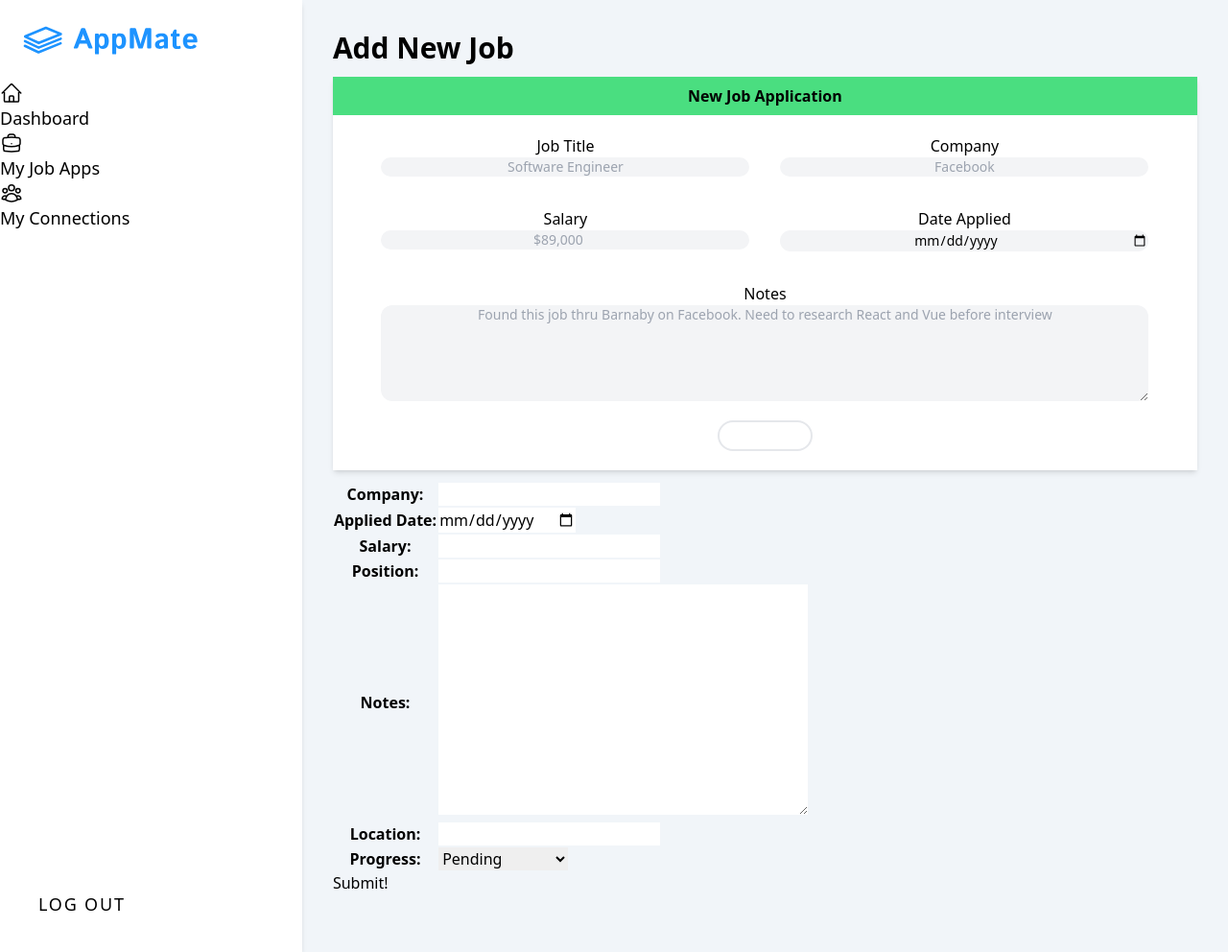
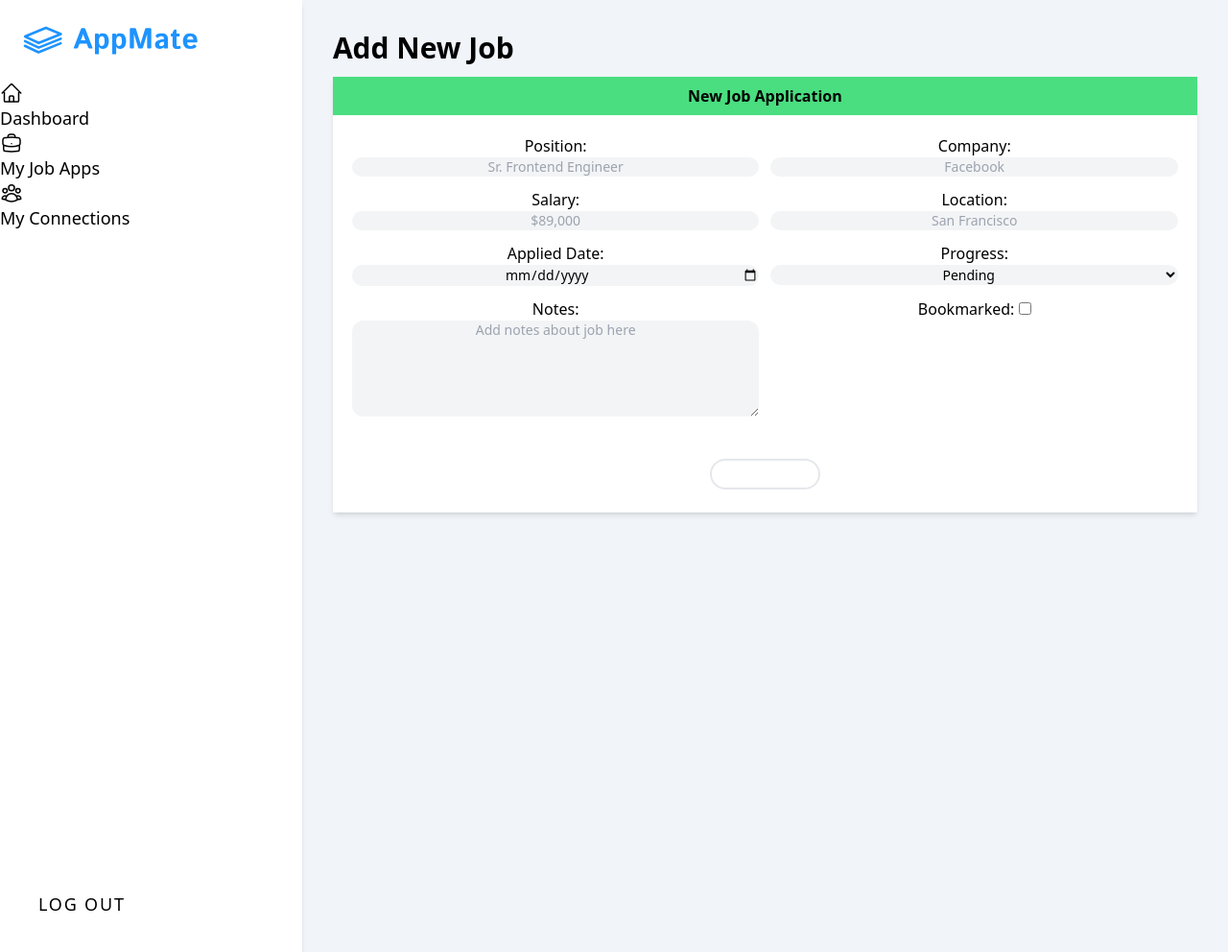
Before and after one commit to reiduf/appMate, a Django app: page /jobs/create/ in a window 1280 px wide. Shown: the whole page at 96% size. Run offline with Django 4.2, Linux system fonts and the light colour scheme; the visitor is signed in with stand-in values (Sample User, id 1); some libraries are stand-ins or nearby versions.

Commit message:
adds styling to forms

```diff
--- a/main_app/forms.py
+++ b/main_app/forms.py
@@ -1,4 +1,4 @@
-from django.forms import ModelForm, DateInput, Textarea
+from django.forms import ModelForm, DateInput, Textarea, TextInput, Select, CheckboxInput
 from .models import Todo, Status, Job
 
 
@@ -15,16 +15,15 @@
             'date': DateInput(
                 format=('%Y-%m-%d'),
                 attrs={
-                    'class': 'form-control',
+                    'class': 'rounded-full border-gray-300 border-2 my-2 w-full',
                     'placeholder': 'Select a date',
                     'type': 'date'
                 }),
             'description': Textarea(
                 attrs={
-                    'placeholder': 'Received callback to set up interview',
+                    'placeholder': 'Add notes about the status update',
                     'cols': 30,
                     'rows': 5,
-
                 }
             )
         }
@@ -32,13 +31,48 @@
 class JobForm(ModelForm):
     class Meta:
         model = Job
-        fields = ['company', 'date', 'salary', 'position', 'notes', 'location', 'progress']
+        fields = ['position', 'company', 'salary', 'location', 'date', 'progress', 'notes', 'bookmarked']
         widgets = {
             'date': DateInput(
                 format=('%Y-%m-%d'),
                 attrs={
-                    'class': 'form-control',
+                    'class': 'text-primary text-sm block text-center rounded-full min-w-96 w-full text-center bg-gray-100 border-0',
                     'placeholder': 'Select a date',
                     'type': 'date'
                 }),
+            'notes': Textarea(
+                attrs={
+                    'class': 'text-primary w-full text-sm block text-center rounded-xl min-w-96 bg-gray-100 border-0 col-span-2',
+                    'placeholder': 'Add notes about job here',
+                    'cols': 30,
+                    'rows': 5,
+                }),
+            'location': TextInput(
+                attrs={
+                    'class': 'text-primary text-sm block text-center rounded-full min-w-96 w-full bg-gray-100 border-0',
+                    'placeholder': 'San Francisco',
+                }),
+            'salary': TextInput(
+                attrs={
+                    'class': 'text-primary text-sm block text-center rounded-full min-w-96 w-full bg-gray-100 border-0',
+                    'placeholder': '$89,000',
+                }),
+            'company': TextInput(
+                attrs={
+                    'class': 'text-primary text-sm block text-center rounded-full min-w-96 w-full bg-gray-100 border-0',
+                    'placeholder': 'Facebook',
+                }),
+            'position': TextInput(
+                attrs={
+                    'class': 'text-primary text-sm block text-center rounded-full min-w-96 w-full bg-gray-100 border-0',
+                    'placeholder': 'Sr. Frontend Engineer',
+                }),
+            'progress': Select(
+                attrs={
+                    'class': 'text-primary text-sm block text-center rounded-full min-w-96 w-full bg-gray-100 border-0',
+                 }),
+            'bookmarked': CheckboxInput(
+                attrs={
+                    'class': '',
+                 }),
         }
--- a/main_app/static_src/src/styles.css
+++ b/main_app/static_src/src/styles.css
@@ -20,10 +20,7 @@
   @apply font-primary font-semibold text-primary text-xl;
 }
 
+
 #id_description {
   @apply border-2 rounded-xl border-gray-300 block w-full;
 }
-
-#id_date {
-  @apply rounded-full border-gray-300 border-2 my-2 w-full;
-}
--- a/main_app/templates/jobs/detail.html
+++ b/main_app/templates/jobs/detail.html
@@ -184,7 +184,7 @@
       <form action="{% url 'add_todo' job.id %}" method="POST" class="text-center flex flex-col items-center justify-center p-3">
         {% csrf_token %}
         <label class="font-primary font-semibold text-primary text-xl">Add New To-Do Item:</label>
-        <textarea class="border-2 rounded-xl border-gray-300 block w-full" name="description" cols="30" rows="8" placeholder="Research React and Vue before interview"></textarea>
+        <textarea class="border-2 rounded-xl border-gray-300 block w-full" name="description" cols="30" rows="8" placeholder="Add to-do here"></textarea>
         <input type="submit" value="Add To-Do" class="my-4 cursor-pointer button-text inline-block text-xs hover:text-primary border-2 border-primary bg-primary hover:bg-white text-white px-6 py-0.5 rounded-full transition duration-300">
       </form>
 
--- a/main_app/templates/main_app/job_form.html
+++ b/main_app/templates/main_app/job_form.html
@@ -8,58 +8,27 @@
 
   <section>
     <div class="card p3 my-3 min-h-fit text-center shadow-md 2xl:w-3/4 w-full">
-      <!-- job details green header -->
+      <!-- green header -->
       <div class="bg-green-400 flex items-center justify-start p-2">
         <h4 class="font-semibold mx-auto capitalize">
           New Job Application
         </h4>
       </div>
 
-      <div class="flex flex-col xl:flex-row justify-center items-center gap-3 p-5 bg-white flex-wrap 2xl:flex-nowrap">
-        <!-- inner cards here -->
+      <div class="bg-white">
         <form action="" method="POST">
-          <!-- Django requires the following for security purposes -->
           {% csrf_token %}
-          <div class="grid 2xl:grid-cols-2 grid-cols-1 gap-8 mb-5">
-            <div>
-              <label class="block font-secondary">Job Title</label>
-              <input name="position" placeholder="Software Engineer" type="text" class="text-primary text-sm block text-center rounded-full min-w-96 bg-gray-100 border-0">
-            </div>
-            <div>
-              <label class="block font-secondary">Company</label>
-              <input name="company" placeholder="Facebook" type="text" class="text-primary text-sm block text-center rounded-full min-w-96 bg-gray-100 border-0">
-            </div>
-            <div>
-              <label class="block font-secondary">Salary</label>
-              <input name="salary" placeholder="$89,000" type="number" class="text-primary text-sm block text-center rounded-full min-w-96 bg-gray-100 border-0">
-            </div>
-            <div>
-              <label class="block font-secondary">Date Applied</label>
-              <input name="date" type="date" class="text-primary text-sm block text-center rounded-full min-w-96 bg-gray-100 border-0">
-            </div>
-            <div class="w-full xl:col-span-2">
-              <label class="block font-secondary">Notes</label>
-              <textarea name="notes" cols="30" rows="5" placeholder="Found this job thru Barnaby on Facebook. Need to research React and Vue before interview" class="text-primary w-full text-sm block text-center rounded-xl min-w-96 bg-gray-100 border-0"></textarea>
-            </div>
+          <div class="grid grid-cols-2 gap-3 p-5 text-center">
+            {{ form.as_div }}
           </div>
-
-          <input type="submit" value="Submit" class="cursor-pointer button-text bg-primary border-2 border-primary text-white text-sm px-6 py-1 rounded-full hover:text-primary hover:bg-white transition duration-300">
+          <input type="submit" value="Submit" class="cursor-pointer button-text bg-primary border-2 border-primary text-white text-sm px-8 py-1 rounded-full my-6 hover:text-primary hover:bg-white transition duration-300">
         </form>
       </div>
+
     </div>
   </section>
 
-
-  <form action="" method="POST">
-    <!-- Django requires the following for security purposes -->
-    {% csrf_token %}
-    <table>
-      <!-- Render the inputs inside of <tr>s & <td>s -->
-      {{ form.as_table }}
-    </table>
-    <input type="submit" value="Submit!" class="btn">
-  </form>
-
+<div class="hidden col-span-2"></div>
 
 </section>
 </div>
```
